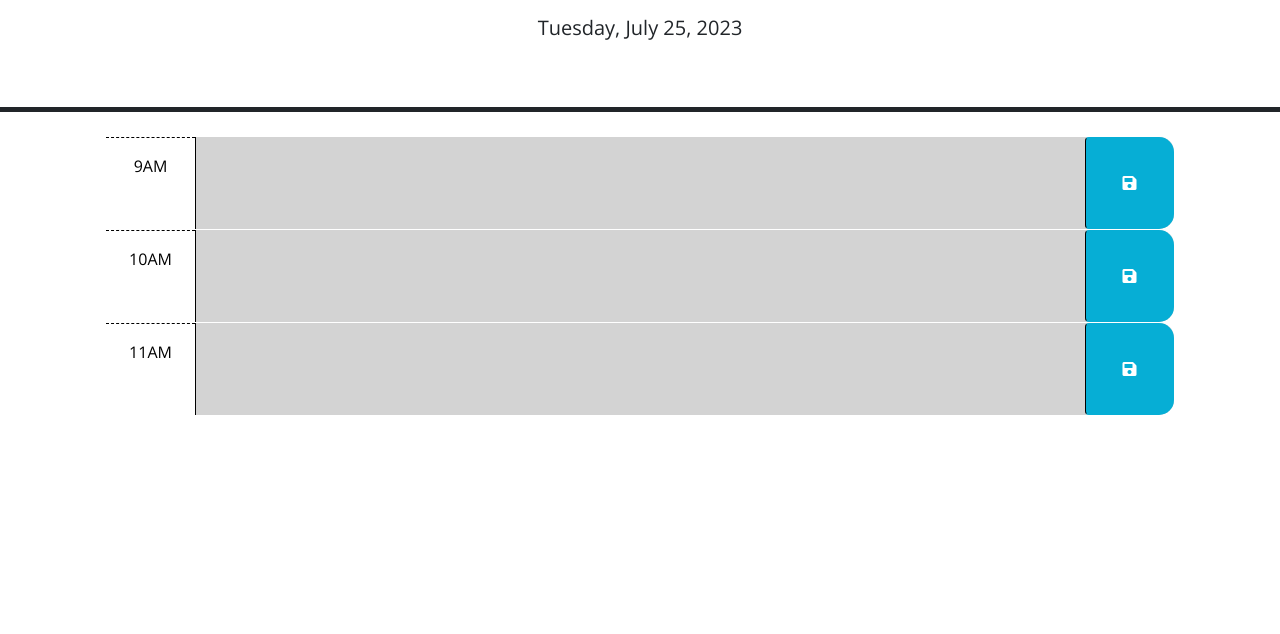
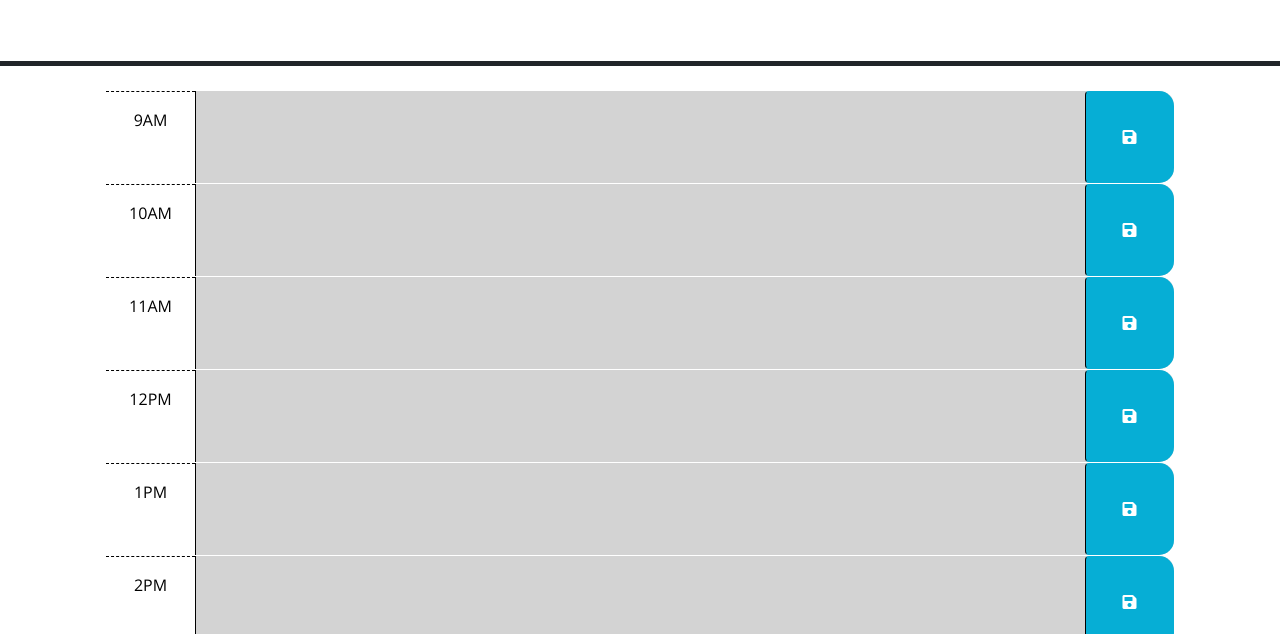
Before and after one commit to Jbeach32/Calendar, a plain HTML site: page index.html in a window 1280 px wide. Shown: the part 166-800 px from the top of the page. Drawn offline with nearby package versions, Linux system fonts and the light colour scheme.

Commit message:
Gamble in the JS

```diff
--- a/index.html
+++ b/index.html
@@ -38,34 +38,6 @@
         in the finished product. Remember to delete this comment once the
         code is implemented.
         -->
-
-      <!-- Example of a past time block. The "past" class adds a gray background color. -->
-      <div id="hour-9" class="row time-block past">
-        <div class="col-2 col-md-1 hour text-center py-3">9AM</div>
-        <textarea class="col-8 col-md-10 description" rows="3"> </textarea>
-        <button class="btn saveBtn col-2 col-md-1" aria-label="save">
-          <i class="fas fa-save" aria-hidden="true"></i>
-        </button>
-      </div>
-
-      <!-- Example of a a present time block. The "present" class adds a red background color. -->
-      <div id="hour-10" class="row time-block present">
-        <div class="col-2 col-md-1 hour text-center py-3">10AM</div>
-        <textarea class="col-8 col-md-10 description" rows="3"> </textarea>
-        <button class="btn saveBtn col-2 col-md-1" aria-label="save">
-          <i class="fas fa-save" aria-hidden="true"></i>
-        </button>
-      </div>
-
-      <!-- Example of a future time block. The "future" class adds a green background color. -->
-      <div id="hour-11" class="row time-block future">
-        <div class="col-2 col-md-1 hour text-center py-3">11AM</div>
-        <textarea class="col-8 col-md-10 description" rows="3"> </textarea>
-        <button class="btn saveBtn col-2 col-md-1" aria-label="save">
-          <i class="fas fa-save" aria-hidden="true"></i>
-        </button>
-      </div>
-
     <script src="https://code.jquery.com/jquery-3.4.1.min.js"></script>
     <script
       src="https://cdn.jsdelivr.net/npm/dayjs@1.11.3/dayjs.min.js"
--- a/script.js
+++ b/script.js
@@ -1,15 +1,46 @@
+$(document).ready(function () {
 
-$(document).ready(function () {
-    const currentDate = dayjs();
-    const currentHour = currentDate.hour();
+    function createTimeBlocks() {
+      const container = $(".container-lg");
+      const currentHour = dayjs().hour();
+
+      for (let hour = 9; hour <= 17; hour++) {
+        const timeblock = $("<div>")
+          .attr("id", `hour-${hour}`)
+          .addClass("row time-block")
+          .addClass(hour < currentHour ? "past" : hour === currentHour ? "present" : "future");
+
+        const hourCol = $("<div>")
+          .addClass("col-2 col-md-1 hour text-center py-3")
+          .text(`${hour > 12 ? hour - 12 : hour}${hour >= 12 ? "PM" : "AM"}`);
+
+        const descriptionCol = $("<textarea>")
+          .addClass("col-8 col-md-10 description")
+          .attr("rows", "3");
+
+        const saveBtn = $("<button>")
+          .addClass("btn saveBtn col-2 col-md-1")
+          .attr("aria-label", "save")
+          .html('<i class="fas fa-save" aria-hidden="true"></i>');
 
 
-    $("#currentDay").text(currentDate.format("dddd, MMMM D, YYYY"));
+        timeblock.append(hourCol, descriptionCol, saveBtn);
+
+
+        container.append(timeblock);
+      }
+    }
+
+
+    createTimeBlocks();
 
 
     function updateTimeblockBackground() {
+      const currentHour = dayjs().hour();
+
       $(".time-block").each(function () {
         const timeblockHour = parseInt($(this).attr("id").split("-")[1]);
+
 
         if (timeblockHour < currentHour) {
           $(this).removeClass("present future").addClass("past");
@@ -20,11 +51,6 @@ $(document).ready(function () {
         }
       });
     }
-
-
-    updateTimeblockBackground();
-
-
     function loadEventsFromLocalStorage() {
       $(".time-block").each(function () {
         const timeblockId = $(this).attr("id");
@@ -35,6 +61,9 @@ $(document).ready(function () {
         }
       });
     }
+
+
+    updateTimeblockBackground();
 
 
     loadEventsFromLocalStorage();
@@ -49,5 +78,11 @@ $(document).ready(function () {
     });
 
 
-    setInterval(updateTimeblockBackground, 60000);
+    function refreshTimeblockColors() {
+      updateTimeblockBackground();
+      setTimeout(refreshTimeblockColors, 60000);
+    }
+
+
+    refreshTimeblockColors();
   });
--- a/style.css
+++ b/style.css
@@ -57,3 +57,7 @@ body {
     font-size: 20px;
     transition: all 0.3s ease-in-out;
   }
+
+  .footer {
+    padding: 10px;
+  }
```
